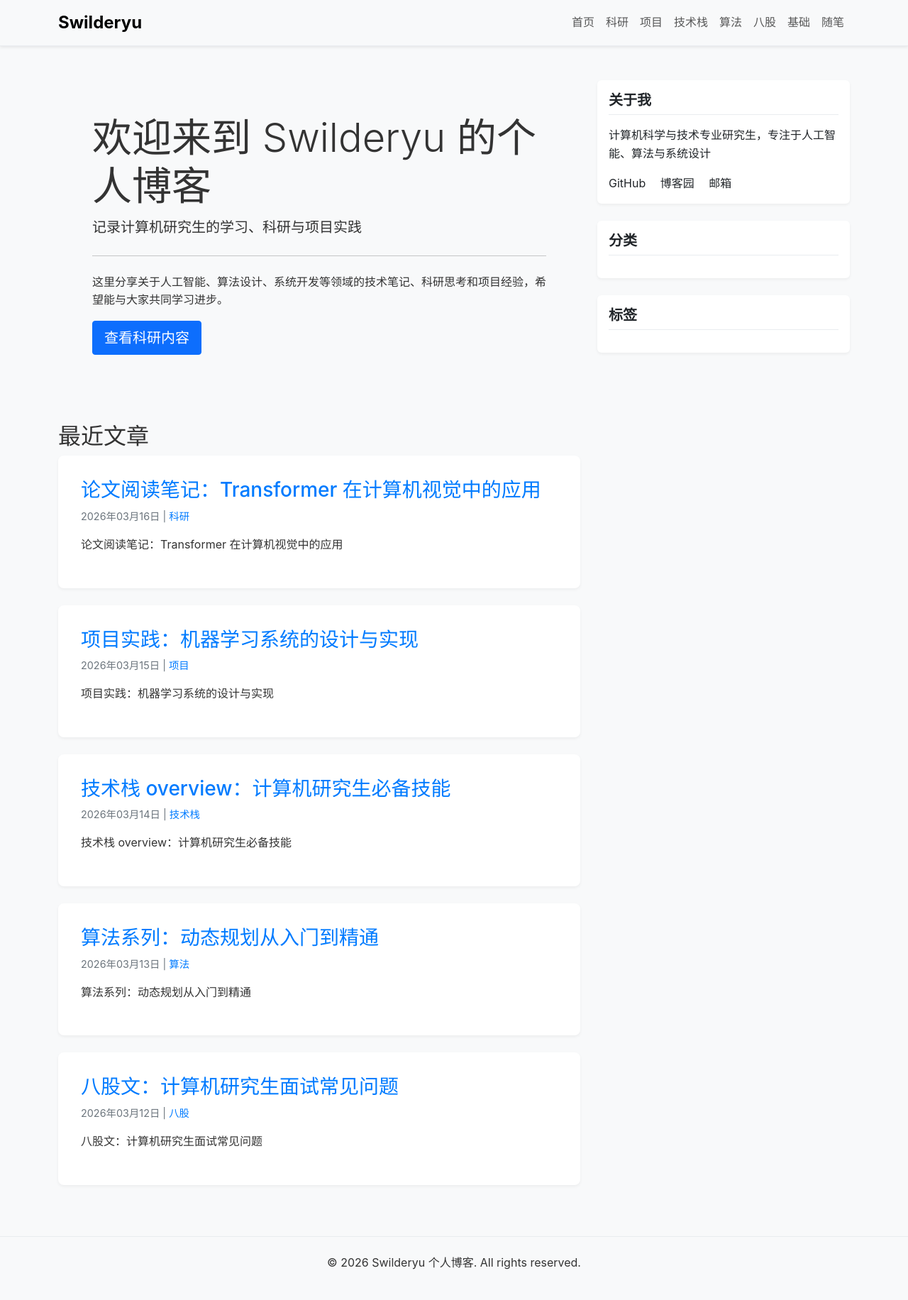
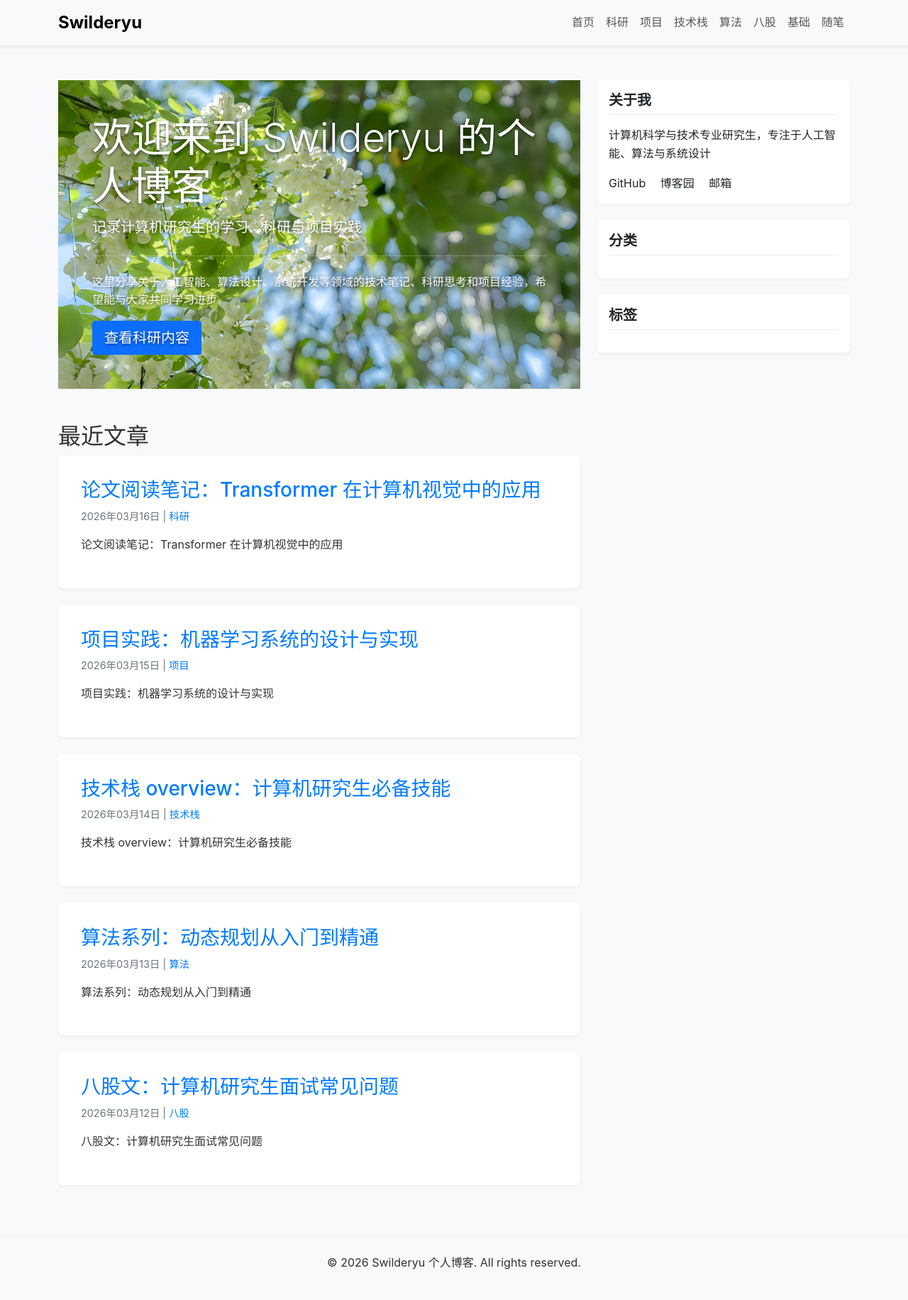
Before and after one commit to swilderyude/swilderyuede.github.io, a Jekyll site: the page built from index.md, in a window 1280 px wide. Shown: the whole page at 71% size. Built offline with Jekyll 4.4.1, drawn with Linux system fonts in a browser that asks for light colours.

Commit message:
Add cover image and ensure all content is in Chinese

```diff
--- a/index.md
+++ b/index.md
@@ -3,7 +3,7 @@ layout: default
 title: Swilderyu 的个人博客
 ---
 
-<div class="jumbotron bg-light rounded-lg p-5 mb-5">
+<div class="jumbotron bg-light rounded-lg p-5 mb-5" style="background-image: url('/assets/images/cover.jpg'); background-size: cover; background-position: center; color: white; text-shadow: 0 2px 4px rgba(0,0,0,0.5);">
   <h1 class="display-4">欢迎来到 Swilderyu 的个人博客</h1>
   <p class="lead">记录计算机研究生的学习、科研与项目实践</p>
   <hr class="my-4">
```
Also changed, not shown: assets/images/cover.jpg (added).
